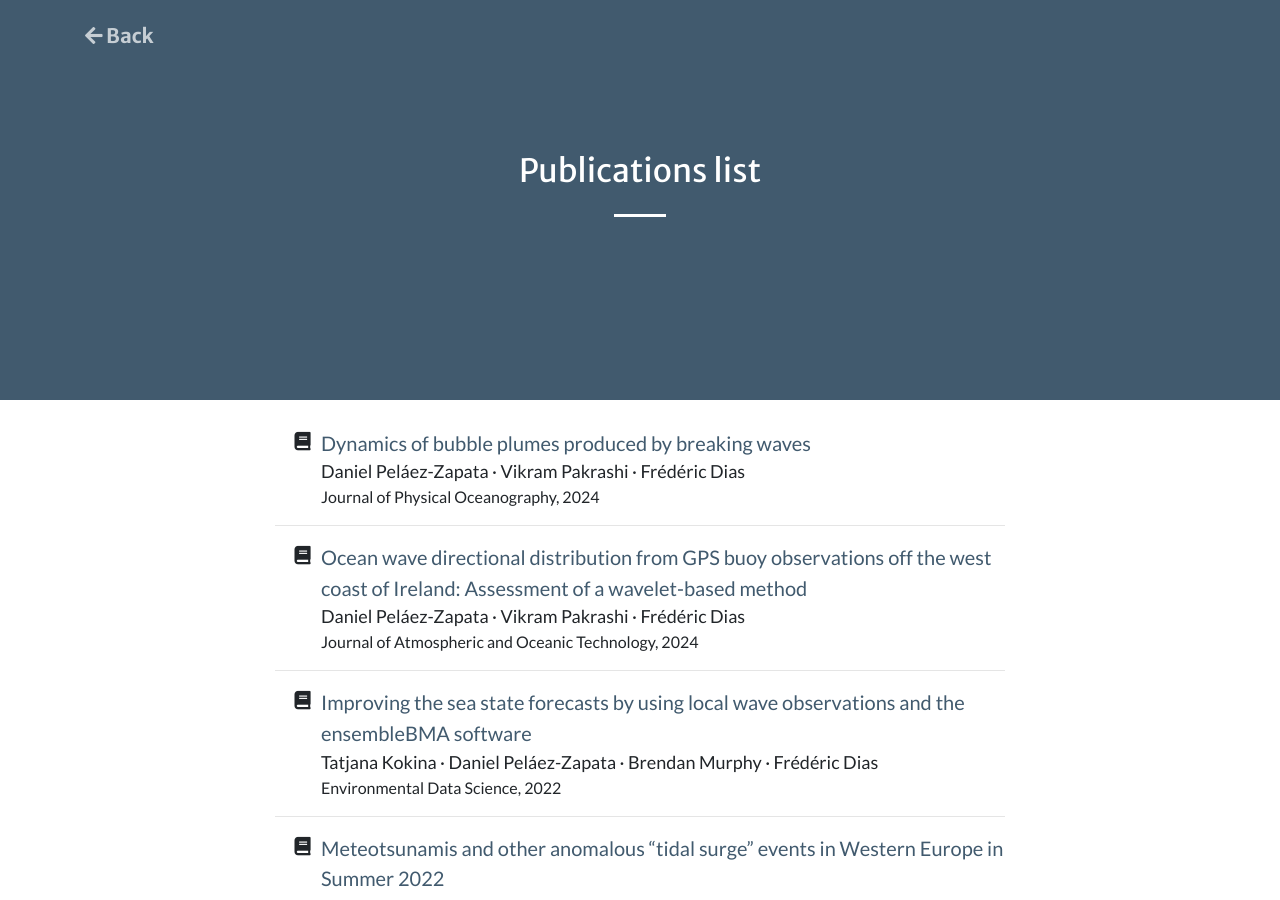
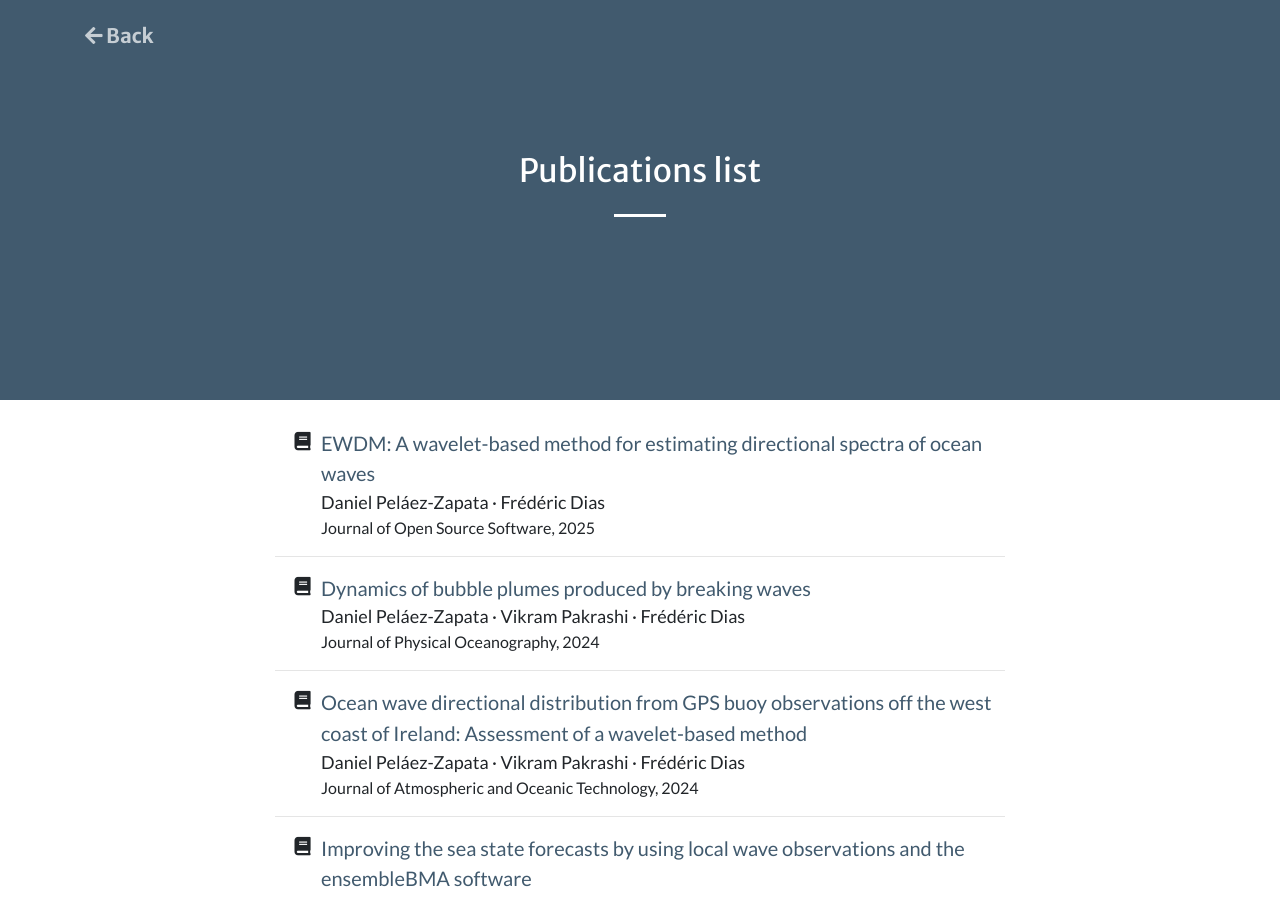
Before and after one commit to dspelaez/dspelaez.github.io, a Jekyll site: the page built from pages/publications-list.html, in a window 1280 px wide and 900 px high. Built offline with Jekyll 4.4.1, drawn with Linux system fonts in a browser that asks for light colours; nearby versions of some CDN libraries; comment, search, counter and statistics services are not loaded; a style sheet for code colours, icons or effects is not loaded.

Commit message:
Add publication for EWDM

```diff
--- a/_data/publications.yaml
+++ b/_data/publications.yaml
@@ -1,3 +1,13 @@
+- title: "EWDM: A wavelet-based method for estimating directional spectra of ocean waves"
+  author:
+    - Daniel Peláez-Zapata
+    - Frédéric Dias
+  journal: Journal of Open Source Software
+  year: 2025
+  doi: 10.21105/joss.07942
+  type: article
+  thumbnail: "img/pubs/pelaez-zapata_and_dias_2025.png"
+
 - title: Dynamics of bubble plumes produced by breaking waves
   author:
     - Daniel Peláez-Zapata
```
Also changed, not shown: img/pubs/pelaez-zapata_and_dias_2025.png (added).
